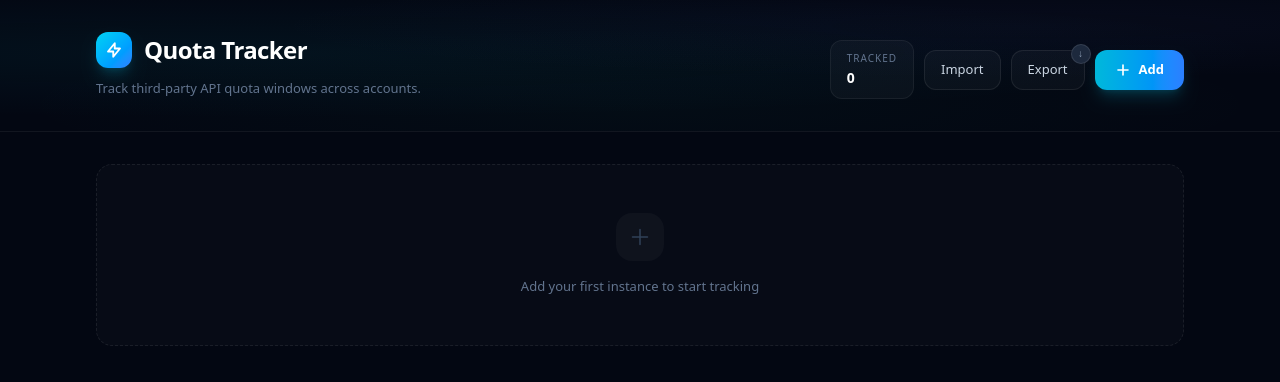
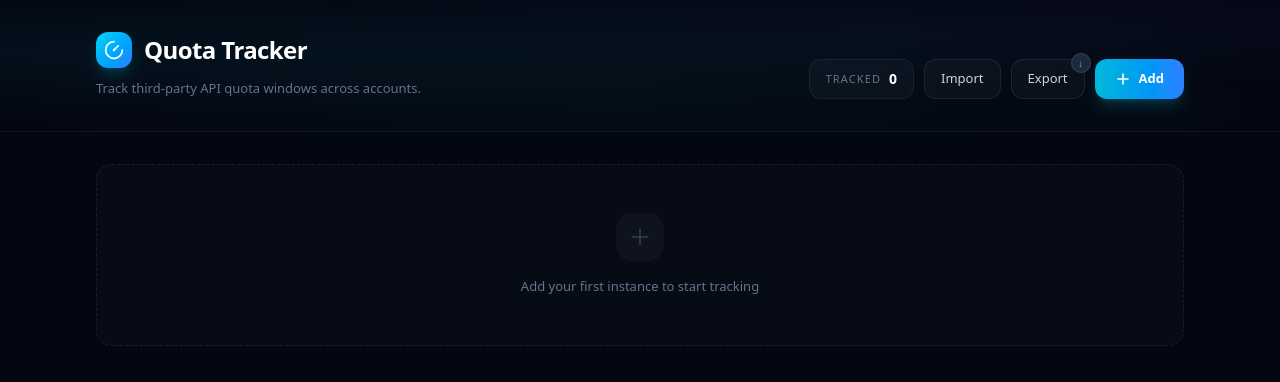
Before and after one commit to spideyonmoon/quota-tracker, a React (Vite) app: page / in a window 1280 px wide. Shown: the top 382 px of the page. Built offline with nearby package versions, Linux system fonts and the light colour scheme.

Commit message:
Replace lightning logo with gauge icon, uniform header button sizing

```diff
--- a/src/App.tsx
+++ b/src/App.tsx
@@ -102,8 +102,10 @@ export default function App() {
             <div className="max-w-2xl">
               <div className="flex items-center gap-3">
                 <div className="flex h-9 w-9 items-center justify-center rounded-xl bg-gradient-to-br from-cyan-400 to-blue-500 shadow-lg shadow-cyan-500/20">
-                  <svg className="h-4.5 w-4.5 text-white" fill="none" viewBox="0 0 24 24" stroke="currentColor" strokeWidth={2.5}>
-                    <path strokeLinecap="round" strokeLinejoin="round" d="M13 10V3L4 14h7v7l9-11h-7z" />
+                  <svg className="h-5 w-5 text-white" viewBox="0 0 24 24" fill="none" stroke="currentColor" strokeWidth={2} strokeLinecap="round" strokeLinejoin="round">
+                    <path d="M12 2a10 10 0 1 0 10 10" />
+                    <path d="M12 12l5-5" />
+                    <circle cx="12" cy="12" r="1.5" fill="currentColor" stroke="none" />
                   </svg>
                 </div>
                 <h1 className="text-2xl font-bold tracking-tight text-white">
@@ -116,13 +118,9 @@ export default function App() {
             </div>
             <div className="flex flex-wrap items-center gap-2.5">
               {/* Instance count */}
-              <div className="rounded-xl border border-white/[0.06] bg-white/[0.03] px-4 py-2.5">
-                <p className="text-[10px] font-medium uppercase tracking-widest text-slate-500">
-                  Tracked
-                </p>
-                <p className="mt-0.5 text-sm font-bold text-white">
-                  {instances.length}
-                </p>
+              <div className="inline-flex min-h-10 items-center gap-2 rounded-xl border border-white/[0.06] bg-white/[0.03] px-4 py-2">
+                <span className="text-[11px] font-medium uppercase tracking-widest text-slate-500">Tracked</span>
+                <span className="text-sm font-bold text-white">{instances.length}</span>
               </div>
 
               {/* Mark All Available */}
```
